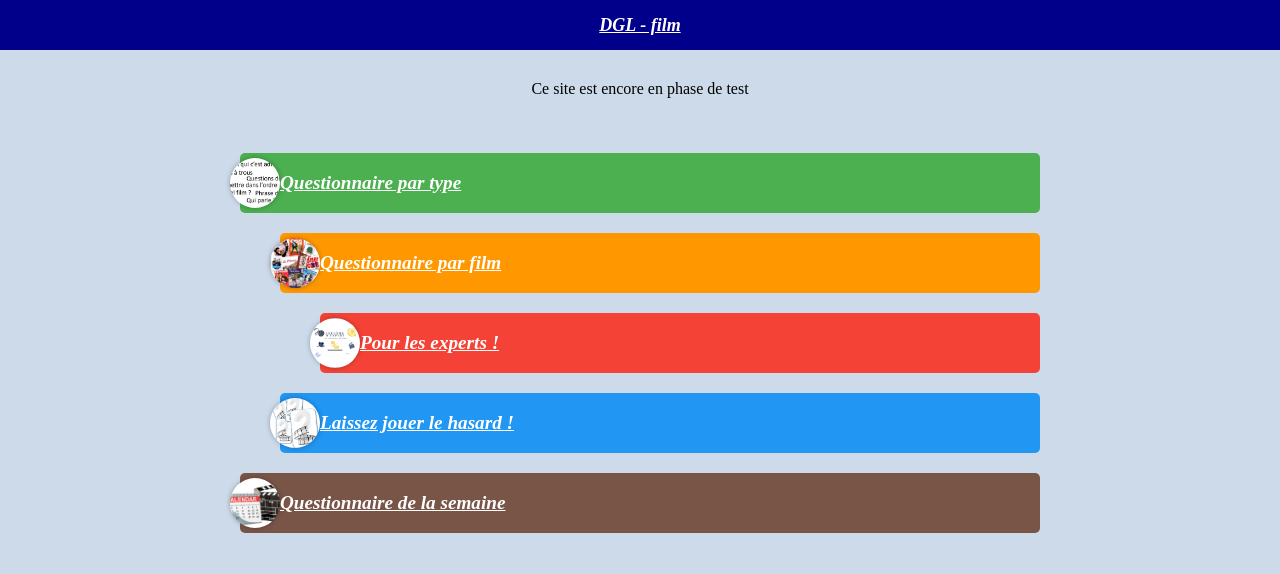
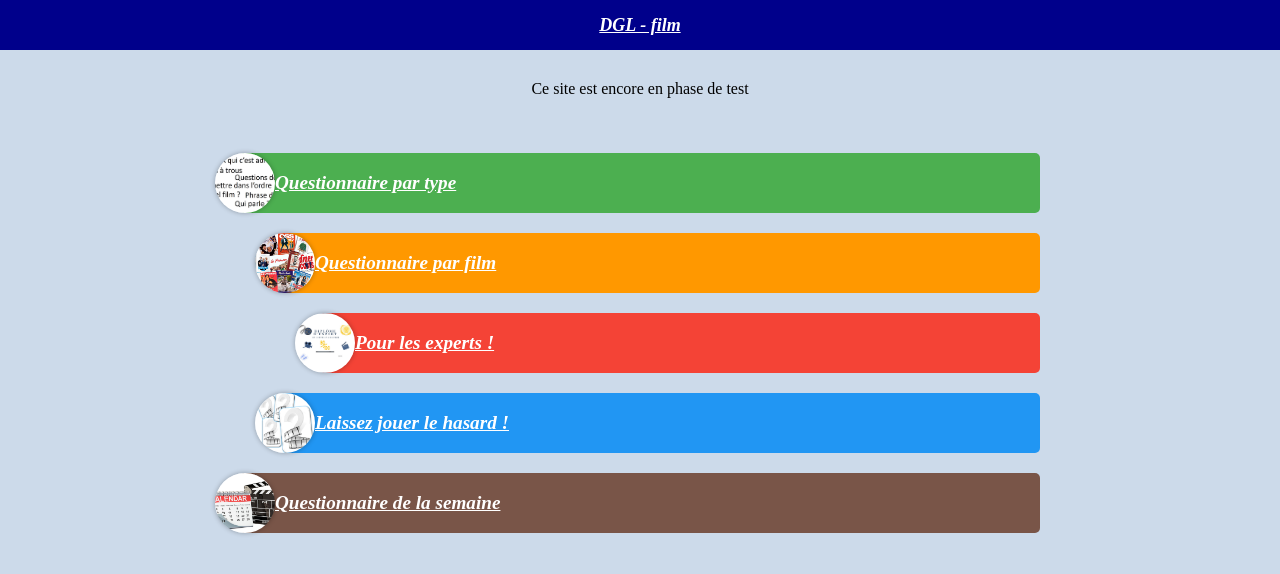
Before and after one commit to GodefroyL/questionnaire-film, a Jekyll site: the page built from index.html, in a window 1280 px wide. Shown: the top 574 px of the page. Built offline with Jekyll 4.4.1, drawn with Linux system fonts in a browser that asks for light colours.

Commit message:
correction accueil v13

```diff
--- a/static/css/styles.css
+++ b/static/css/styles.css
@@ -52,7 +52,6 @@ div {
 
 .bouton_accueil {
     margin: 20px 0;
-    padding: 0 15px;
     border-radius: 5px;
     color: white;
     font-weight: bold;
@@ -67,8 +66,8 @@ div {
 
 .bouton_accueil img {
     margin-left: -25px;
-    height: 50px;
-    width: 50px;
+    height: 60px;
+    width: 60px;
     border-radius: 50%;
     box-shadow: 0 0 5px rgba(0, 0, 0, 0.3);
     object-fit: cover;
```
